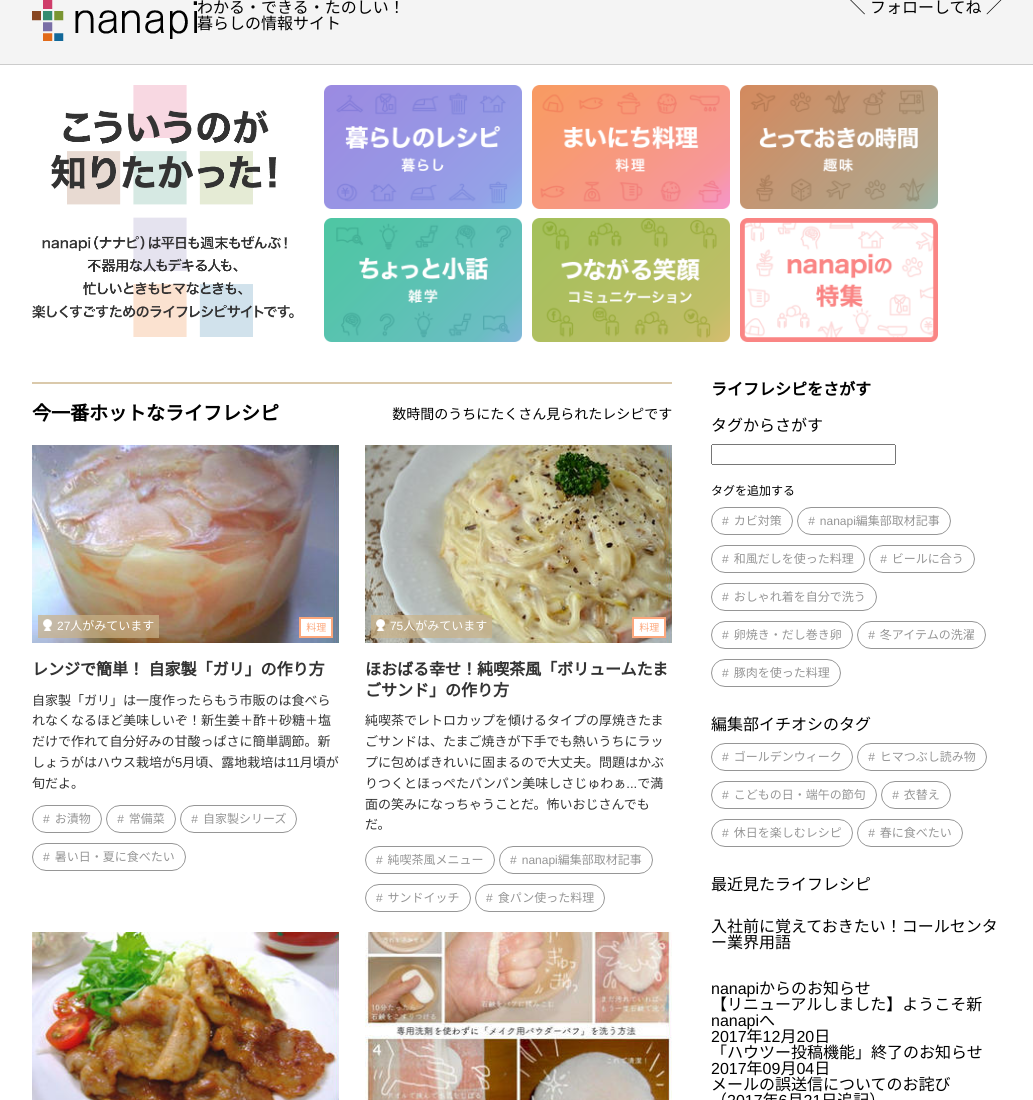
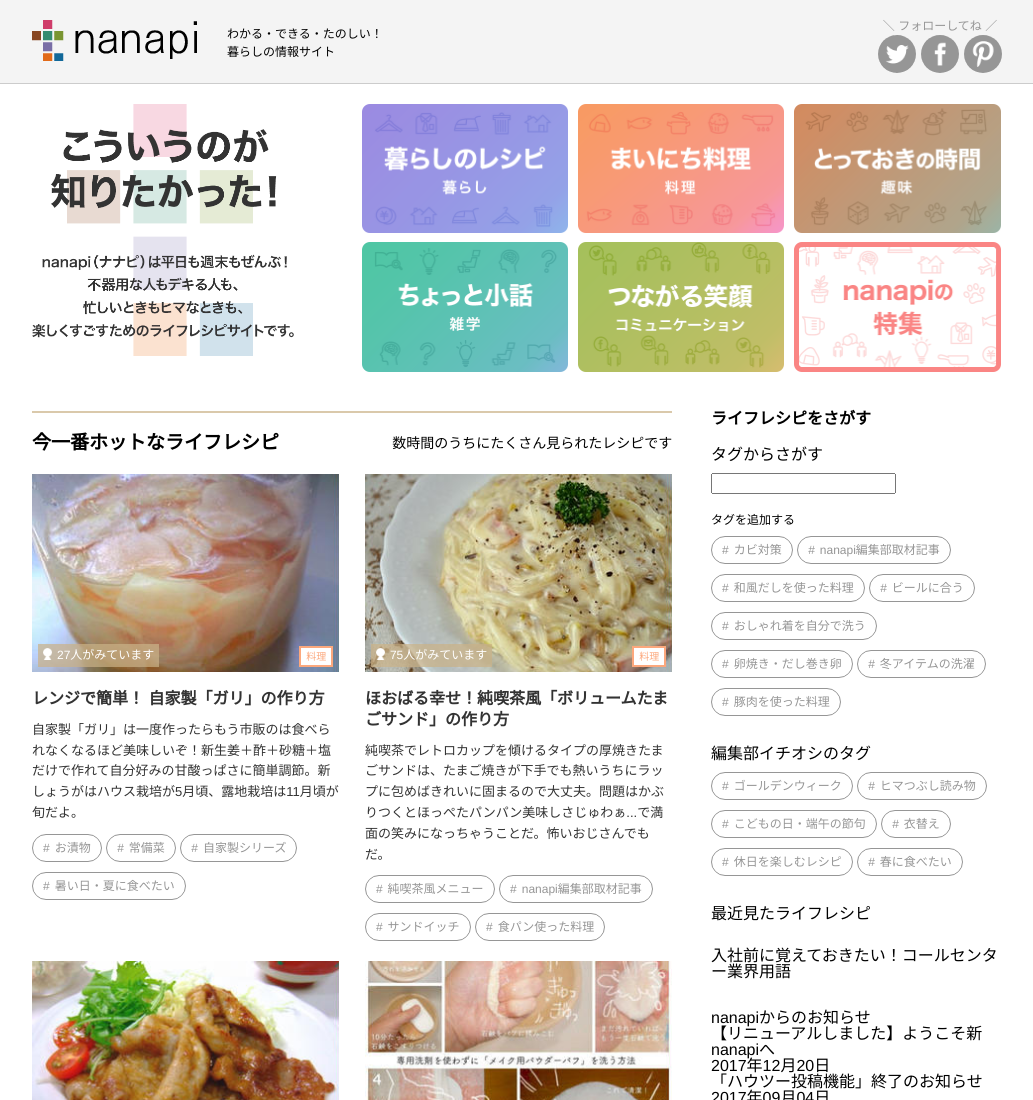
Before and after one commit to tanimotohikari/nanapi, a website: page index.html in a window 1280 px wide. Shown: the top 1100 px of the page, without its empty margins (123-1156 px from the left). Drawn offline with Linux system fonts and the light colour scheme.

Commit message:
update:master headerレイアウト

```diff
--- a/index.html
+++ b/index.html
@@ -10,16 +10,16 @@
 <link rel='stylesheet' type='text/css' href='dst/css/style.css' media='all' />
 </head>
 <body>
-  <header class='layout-bottom header'>
+  <header class='layout-bottom layout-header header'>
     <div class='layout-inner clearfix'>
       <h1 class='left'><img src="./dst/img/logo.png" alt="サイトロゴ"></h1>
-      <p class='left'>わかる・できる・たのしい！<br>暮らしの情報サイト</p>
-      <div class='right header-sns'>
-        <p>＼  フォローしてね  ／</p>
-        <ul>
-          <li><img src="" alt=""></li>
-          <li><img src="" alt=""></li>
-          <li><img src="" alt=""></li>
+      <p class='left layout-left-large layout-header-text header-text'>わかる・できる・たのしい！<br>暮らしの情報サイト</p>
+      <div class='right layout-bottom-small layout-header-sns header-sns'>
+        <p class='layout-header-sns-text header-sns-text'>＼  フォローしてね  ／</p>
+        <ul class='header-sns-list'>
+          <li><a href="#"><img class='header-sns-list-icon' src="./dst/img/icon-twitter.png" alt="twitterのアイコン"></a></li>
+          <li><a href="#"><img class='header-sns-list-icon' src="./dst/img/icon-facebook.png" alt="facebookのアイコン"></a></li>
+          <li><a href="#"><img class='header-sns-list-icon' src="./dst/img/icon-pinterest.png" alt="pinterestのアイコン"></a></li>
         </ul>
       </div>
     </div>
--- /dev/null
+++ b/src/scss/layout/_header.scss
@@ -0,0 +1,13 @@
+.layout-header {
+
+  .layout-header-text {
+    margin-top: 5px;
+  }
+
+  .layout-header-sns {
+
+    .layout-header-sns-text {
+      margin-bottom: 3px;
+    }
+  }
+}
--- a/src/scss/layout/_layout.scss
+++ b/src/scss/layout/_layout.scss
@@ -1,3 +1,10 @@
+/*--------------------
+  分割レイアウト用mixin
+--------------------*/
+@mixin widtnPercent( $parentPxWidth, $pxWidth ){
+  width: ( $pxWidth / $parentPxWidth ) * 100%;
+}
+
 /*--------------------
   コンテンツのインナー
 --------------------*/
--- a/src/scss/layout/_mainVisual.scss
+++ b/src/scss/layout/_mainVisual.scss
@@ -13,16 +13,16 @@
 
   .layout-mainVisual-navi {
     width: 66%;
-    float: left;
+    float: right;
 
     & > li {
-      width: 31%;
+      @include widtnPercent(620, 200);
       float: left;
       margin-right: 1.5%;
       margin-bottom: 1%;
       box-sizing: border-box;
 
-      &:last-child {
+      &:nth-child(3n) {
         margin-right: 0;
       }
     }
--- a/src/scss/module/_header.scss
+++ b/src/scss/module/_header.scss
@@ -1,4 +1,51 @@
 .header {
   background-color: #f4f4f4;
   border-bottom: 1px solid #ccc;
+  padding-top: 20px;
+
+  .header-text {
+    font-size: 12px;
+    line-height: 1.5em;
+  }
+
+  .header-sns {
+
+    .header-sns-text {
+      font-size: 12px;
+      color: #969696;
+      text-align: center;
+    }
+
+    .header-sns-list {
+
+      &:after {
+        content: '';
+        clear: both;
+        display: block;
+      }
+
+      & > li {
+        width: 38px;
+        height: 38px;
+        float: left;
+        border-radius: 50px;
+        background-color: #969696;
+        position: relative;
+        margin-right: 5px;
+
+        &:last-child {
+          margin-right: 0;
+        }
+
+        .header-sns-list-icon {
+          position: absolute;
+          top: 50%;
+          left: 50%;
+          margin-top: -13.28px;
+          margin-left: -13.28px;
+          width: 70%;
+        }
+      }
+    }
+  }
 }
--- a/src/scss/style.scss
+++ b/src/scss/style.scss
@@ -4,6 +4,7 @@
 
 // layout
 @import 'layout/layout';
+@import 'layout/header';
 @import 'layout/footer';
 @import 'layout/mainVisual';
 @import 'layout/article';
```
Also changed, not shown: dst/css/style.css, dst/img/icon-facebook.png (added), dst/img/icon-pinterest.png (added), src/img/icon-facebook.png (added), src/img/icon-pinterest.png (added), src/img/icon-twitter.svg (deleted).
